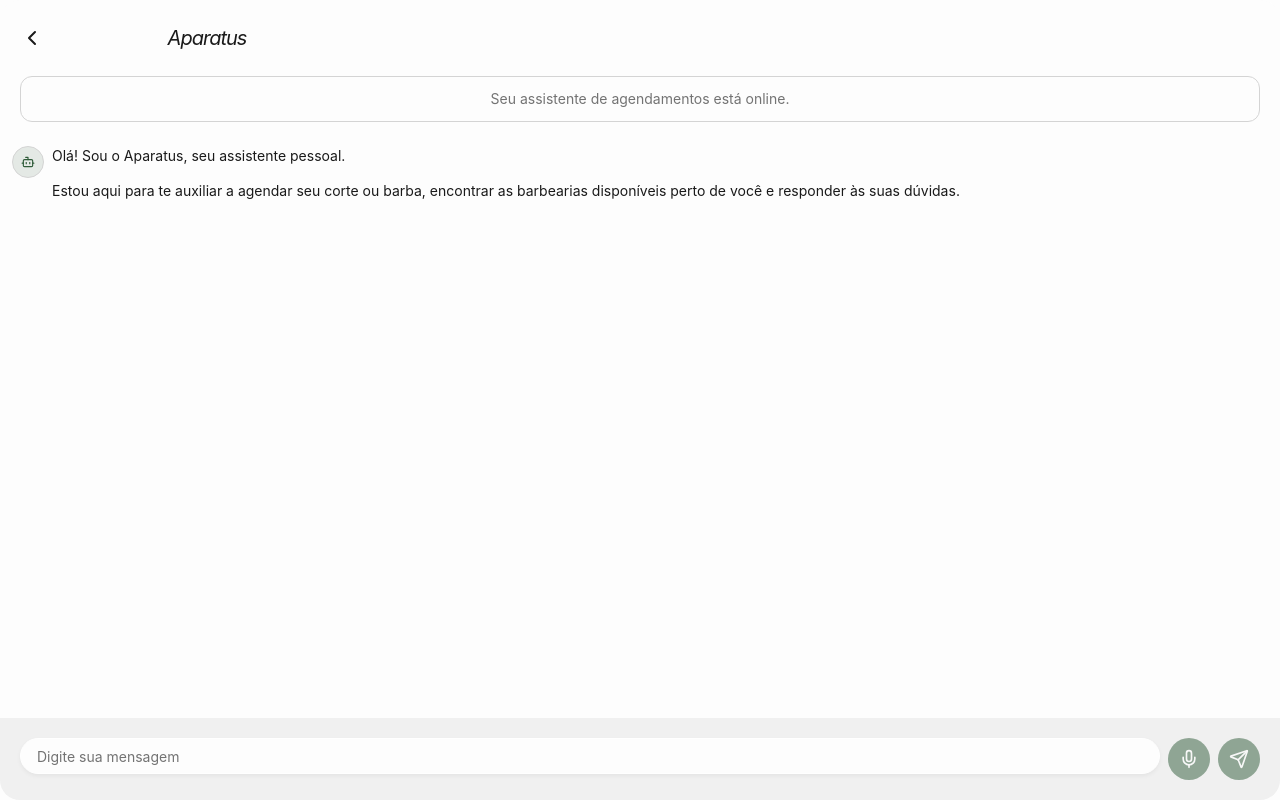
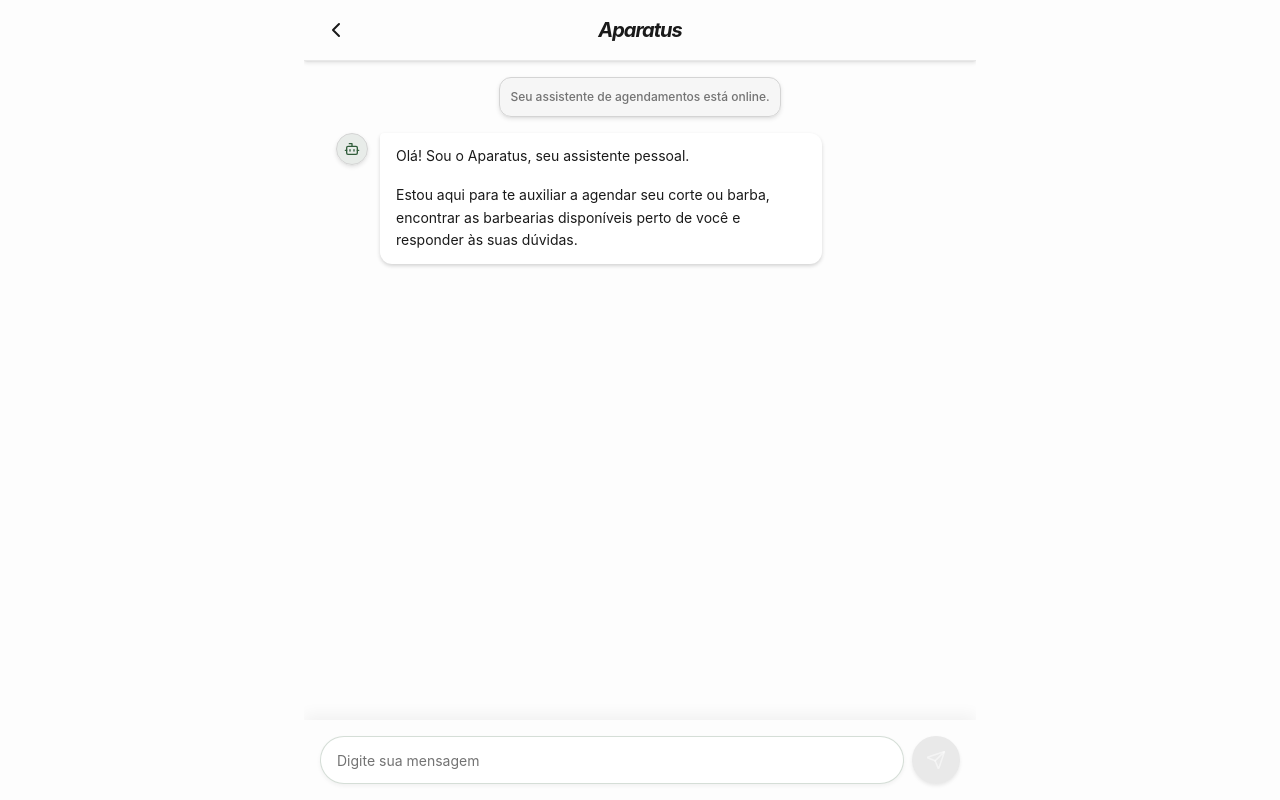
Before and after one commit to GustavoValentino/Barbearia-Alpha, a Next.js app: page /chat in a window 1280 px wide. Built offline with nearby package versions, Linux system fonts and the light colour scheme.

Commit message:
Adjustments made to chat and input.

```diff
--- a/app/chat/_components/chat-input.tsx
+++ b/app/chat/_components/chat-input.tsx
@@ -3,6 +3,7 @@
 import { Mic, Send } from "lucide-react";
 import { Button } from "@/app/_components/ui/button";
 import { Input } from "@/app/_components/ui/input";
+import { cn } from "@/lib/utils"; // Assumindo utilitário cn
 
 interface ChatInputProps {
   input: string;
@@ -24,31 +25,45 @@ export const ChatInput = ({
     }
   };
 
+  const isInputEmpty = !input.trim();
+  const isDisabled = isLoading || isInputEmpty;
+
   return (
-    <div className="bg-muted absolute bottom-0 left-0 flex w-full flex-col gap-2.5 p-5">
-      <div className="flex w-full gap-2">
+    // sticky bottom-0 garante que o input fique sempre visível
+    <div className="sticky bottom-0 left-0 flex w-full flex-col gap-2.5 bg-[var(--background)] p-4 shadow-[0_-5px_15px_rgba(0,0,0,0.05)]">
+      <div className="flex w-full items-center gap-2">
+        {/* Input de Mensagem */}
         <Input
           value={input}
           onChange={onChange}
           onKeyDown={handleKeyDown}
           placeholder="Digite sua mensagem"
-          className="bg-background grow basis-0 rounded-full px-4 py-3 text-sm"
+          className="bg-card border-primary/20 focus-visible:ring-primary h-12 grow basis-0 rounded-full px-4 py-3 text-sm shadow-inner"
           disabled={isLoading}
         />
+
+        {/* Botão de Microfone) */}
+        {/* <Button
+          size="icon"
+          className="bg-secondary text-primary hover:bg-secondary/80 size-12 shrink-0 rounded-full p-2.5 shadow-md"
+          disabled
+        >
+          <Mic className="size-5" />
+        </Button> */}
+
+        {/* Botão de Envio */}
         <Button
           size="icon"
-          className="bg-primary size-[42px] shrink-0 rounded-full p-2.5"
-          disabled
+          className={cn(
+            "size-12 shrink-0 rounded-full p-2.5 shadow-md transition-all duration-200",
+            isDisabled
+              ? "bg-muted-foreground/30 cursor-not-allowed text-white/50"
+              : "bg-primary hover:bg-primary/90 text-white",
+          )}
+          onClick={onSubmit}
+          disabled={isDisabled}
         >
-          <Mic className="size-5 text-white" />
-        </Button>
-        <Button
-          size="icon"
-          className="bg-primary size-[42px] shrink-0 rounded-full p-2.5"
-          onClick={onSubmit}
-          disabled={isLoading || !input.trim()}
-        >
-          <Send className="size-5 text-white" />
+          <Send className="size-5" />
         </Button>
       </div>
     </div>
--- a/app/chat/_components/chat-message.tsx
+++ b/app/chat/_components/chat-message.tsx
@@ -12,6 +12,7 @@ export const ChatMessage = ({
   isStreaming = false,
 }: ChatMessageProps) => {
   const isUser = message.role === "user";
+  const isAssistant = message.role === "assistant";
   const isSystem = message.role === "system";
 
   const content = message.parts
@@ -21,10 +22,23 @@ export const ChatMessage = ({
 
   if (isSystem) {
     return (
-      <div className="flex w-full flex-col gap-3 px-5 pt-6 pb-0">
-        <div className="border-border flex w-full flex-col gap-2.5 rounded-xl border p-3">
-          <div className="flex w-full items-center justify-center gap-2.5">
-            <p className="text-muted-foreground grow basis-0 text-center text-sm leading-[1.4] font-normal">
+      <div className="flex w-full justify-center px-4">
+        <div className="border-border bg-muted/50 max-w-sm rounded-xl border p-2.5 shadow-sm">
+          <p className="text-muted-foreground text-center text-xs leading-normal font-medium">
+            {content}
+          </p>
+        </div>
+      </div>
+    );
+  }
+
+  if (isUser) {
+    return (
+      <div className="flex w-full justify-end px-4">
+        <div className="flex max-w-[80%] flex-col items-end gap-1">
+          {/* Balão de Mensagem do Usuário */}
+          <div className="bg-primary text-primary-foreground rounded-xl rounded-br-sm px-4 py-3 shadow-md">
+            <p className="text-sm leading-relaxed font-normal break-words whitespace-normal">
               {content}
             </p>
           </div>
@@ -33,28 +47,30 @@ export const ChatMessage = ({
     );
   }
 
-  if (isUser) {
+  if (isAssistant) {
     return (
-      <div className="flex w-full flex-col items-end gap-3 pt-6 pr-5 pb-0 pl-10">
-        <div className="bg-secondary flex max-w-[calc(100%-40px)] items-center gap-2.5 rounded-full px-4 py-3">
-          <p className="text-foreground truncate text-sm leading-[1.4] font-normal break-words whitespace-normal">
-            {content}
-          </p>
+      <div className="flex w-full justify-start px-4">
+        <div className="flex max-w-[80%] items-start gap-3">
+          {/* Avatar da IA */}
+          <div className="border-border bg-primary/10 flex size-8 shrink-0 items-center justify-center rounded-full border shadow-sm">
+            <Bot className="text-primary size-4" />
+          </div>
+
+          <div className="flex flex-col items-start gap-1">
+            <div className="bg-card text-foreground rounded-xl rounded-tl-sm px-4 py-3 shadow-md">
+              <div className="text-sm leading-relaxed font-normal break-words whitespace-normal">
+                <Streamdown>{content}</Streamdown>
+              </div>
+
+              {isStreaming && (
+                <span className="bg-foreground/70 ml-1 inline-block h-3 w-1 animate-pulse"></span>
+              )}
+            </div>
+          </div>
         </div>
       </div>
     );
   }
 
-  return (
-    <div className="flex w-full flex-col gap-3 pt-6 pr-14 pb-0 pl-3">
-      <div className="flex w-full gap-2">
-        <div className="border-border flex size-8 shrink-0 items-center justify-center rounded-full border bg-[rgba(48,92,58,0.12)]">
-          <Bot className="text-primary size-3.5" />
-        </div>
-        <div className="text-foreground max-w-full text-sm leading-[1.4] font-normal break-words whitespace-normal">
-          <Streamdown>{content}</Streamdown>
-        </div>
-      </div>
-    </div>
-  );
+  return null;
 };
--- a/app/chat/page.tsx
+++ b/app/chat/page.tsx
@@ -3,7 +3,7 @@
 import { useChat } from "@ai-sdk/react";
 import { DefaultChatTransport } from "ai";
 import { useState, useEffect, useRef } from "react";
-import { ChevronLeft } from "lucide-react";
+import { ChevronLeft, Loader2 } from "lucide-react";
 import Link from "next/link";
 import { ChatMessage } from "./_components/chat-message";
 import { ChatInput } from "./_components/chat-input";
@@ -60,33 +60,50 @@ export default function ChatPage() {
 
   const isLoading = status === "streaming" || status === "submitted";
 
+  const allMessages = messages.length === 0 ? INITIAL_MESSAGES : messages;
+
   return (
-    <div className="relative flex h-screen w-full flex-col overflow-hidden rounded-[20px] bg-[var(--background)]">
-      <div className="flex w-[390px] items-center justify-between pt-6 pr-5 pb-0 pl-5">
+    <div className="mx-auto flex h-screen w-full max-w-2xl flex-col overflow-hidden bg-[var(--background)]">
+      {/* HEADER FIXO */}
+      <div className="border-border/50 sticky top-0 z-10 flex items-center justify-between border-b bg-[var(--background)] px-5 py-4 shadow-sm">
         <Link href="/">
-          <ChevronLeft className="size-6 shrink-0" />
+          <ChevronLeft className="size-6 shrink-0 text-[var(--foreground)]" />
         </Link>
-        <p className="font-merriweather text-[20px] leading-[1.4] tracking-[-1px] text-nowrap whitespace-pre text-[var(--foreground)] italic">
+        <p className="text-xl font-bold tracking-[-1px] text-nowrap whitespace-pre text-[var(--foreground)] italic">
           Aparatus
         </p>
-        <div className="flex items-center justify-end gap-[15px]" />
+
+        <div className="size-6" />
       </div>
 
-      <div className="w-full flex-1 overflow-y-auto pb-24 [&::-webkit-scrollbar]:hidden">
-        {messages.length === 0
-          ? INITIAL_MESSAGES.map((msg) => (
-              <ChatMessage key={msg.id} message={msg} />
-            ))
-          : messages.map((msg, index) => (
+      <div className="flex-1 overflow-y-auto px-4 pt-4 [&::-webkit-scrollbar]:hidden">
+        <div className="flex flex-col gap-4">
+          {allMessages.map((msg, index) => (
             <ChatMessage
               key={msg.id}
               message={msg}
               isStreaming={
-                  status === "streaming" && index === messages.length - 1
+                status === "streaming" &&
+                index === messages.length - 1 &&
+                msg.role === "assistant"
               }
             />
           ))}
-        <div ref={messagesEndRef} />
+
+          {isLoading &&
+            allMessages.length > 0 &&
+            allMessages[allMessages.length - 1].role === "user" && (
+              <div className="flex w-full items-center justify-start">
+                <div className="bg-primary/10 flex size-8 shrink-0 items-center justify-center rounded-full">
+                  <Loader2 className="text-primary size-4 animate-spin" />
+                </div>
+                <div className="bg-muted text-foreground ml-3 rounded-xl rounded-tl-sm px-4 py-2 text-sm">
+                  Digitando...
+                </div>
+              </div>
+            )}
+        </div>
+        <div ref={messagesEndRef} className="h-6" />
       </div>
 
       <ChatInput
```
Lines whose indentation alone changed are shown as unchanged.
